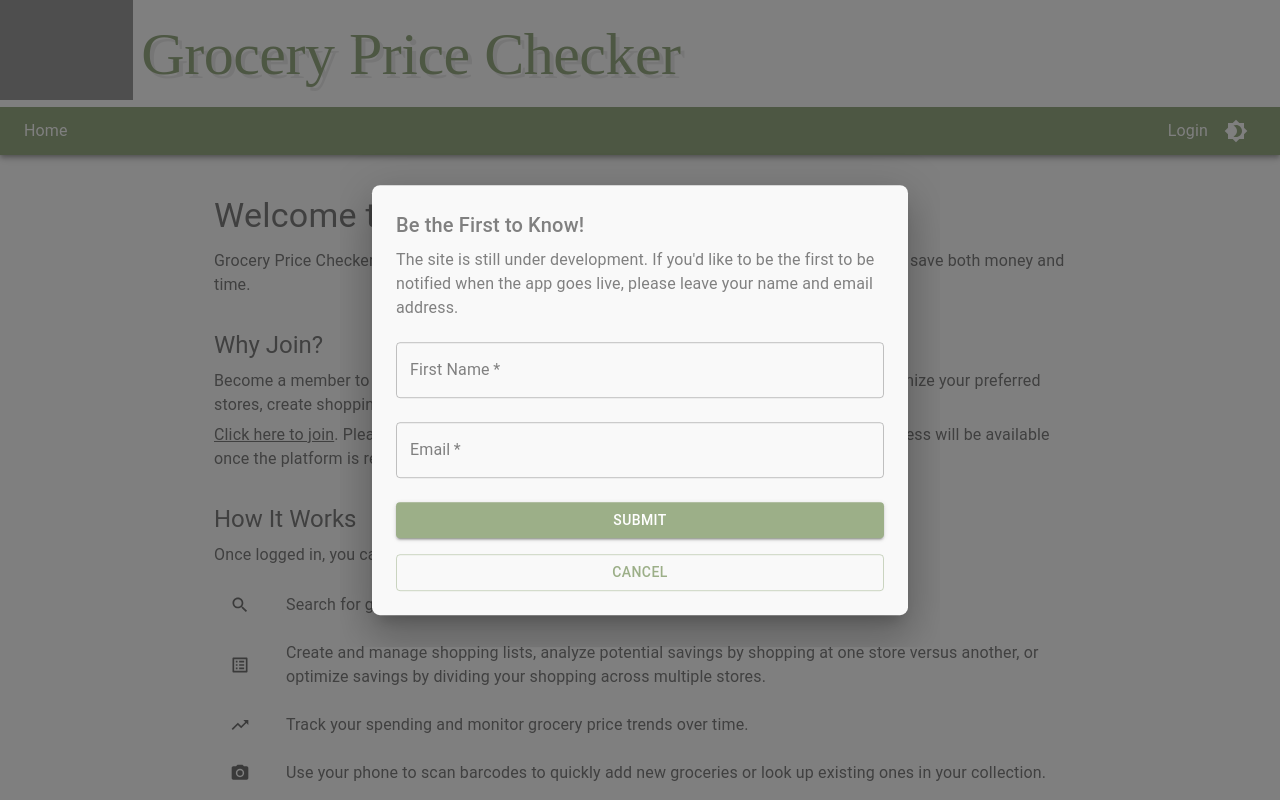
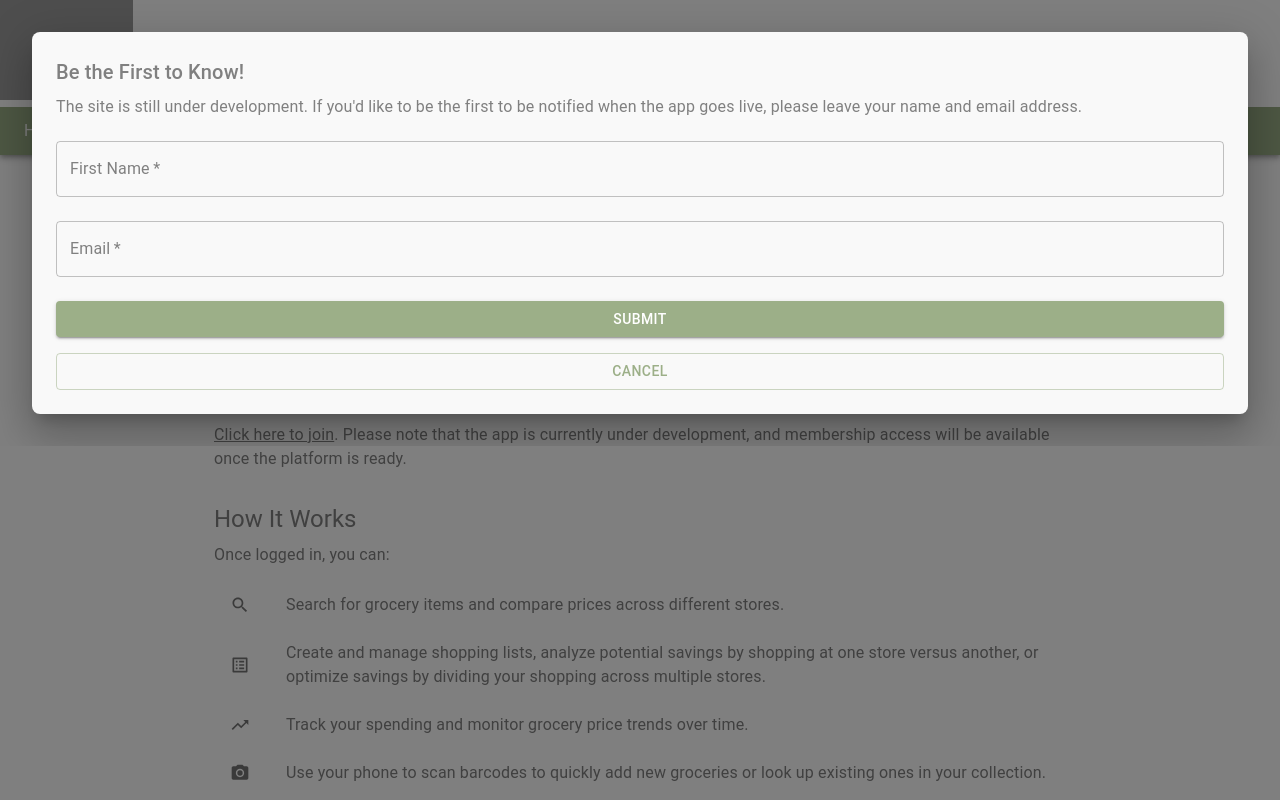
Before and after one commit to chrismayes/price-checker, a React (Create React App) app: page / in a window 1280 px wide. Both pictures are taken after a click on the element "Click here to join". Shown: the top 800 px of the page. Built offline with nearby package versions, Linux system fonts and the light colour scheme; no server answers; grey boxes are pictures that could not be loaded; a web font is replaced by a local one.

Commit message:
code cleanup

```diff
--- a/src/App.css
+++ b/src/App.css
@@ -36,3 +36,14 @@ html, body {
 .no-focus-outline:focus {
   outline: none;
 }
+
+.modal-outer-container {
+  position: 'absolute';
+  top: '50%';
+  left: '50%';
+  transform: 'translate(-50%, -50%)';
+  width: 'calc(100% - 1rem)';
+  max-width: 600;
+  max-height: '90vh';
+  overflow-y: 'auto';
+}
--- a/src/components/BreadcrumbContext.tsx
+++ b/src/components/BreadcrumbContext.tsx
@@ -6,11 +6,11 @@ interface BreadcrumbContextType {
   setOverrideLabel: (value?: string) => void;
 }
 
-const BreadcrumbContext = createContext<BreadcrumbContextType | undefined>(undefined);
-
 interface BreadcrumbProviderProps {
   children: ReactNode;
 }
+
+const BreadcrumbContext = createContext<BreadcrumbContextType | undefined>(undefined);
 
 export const BreadcrumbProvider: React.FC<BreadcrumbProviderProps> = ({ children }) => {
   const [overrideLabel, setOverrideLabel] = useState<string | undefined>(undefined);
--- a/src/components/Header.tsx
+++ b/src/components/Header.tsx
@@ -1,22 +1,11 @@
 import React from 'react';
-import {
-  AppBar,
-  Toolbar,
-  Typography,
-  IconButton,
-  Button,
-  Box,
-  useTheme,
-  useMediaQuery,
-  Link,
-  Tooltip,
-} from '@mui/material';
 import BreadcrumbsNav from './BreadcrumbsNav';
-import { useNavigate, Link as RouterLink } from 'react-router-dom';
 import LogoutIcon from '@mui/icons-material/Logout';
 import PersonIcon from '@mui/icons-material/Person';
 import Brightness4Icon from '@mui/icons-material/Brightness4';
 import Brightness7Icon from '@mui/icons-material/Brightness7';
+import { useNavigate, Link as RouterLink } from 'react-router-dom';
+import {AppBar, Toolbar, Typography, IconButton, Button, Box, useTheme, useMediaQuery, Link,Tooltip} from '@mui/material';
 import { jwtDecode } from 'jwt-decode';
 
 interface TokenPayload {
@@ -36,6 +25,7 @@ const Header: React.FC<HeaderProps> = ({ toggleTheme, currentMode, onLogout }) =
   const navigate = useNavigate();
   const theme = useTheme();
   const isMobile = useMediaQuery(theme.breakpoints.down('sm'));
+
   const token = localStorage.getItem('access_token');
   let firstName: string | null = null;
   if (token) {
@@ -47,28 +37,41 @@ const Header: React.FC<HeaderProps> = ({ toggleTheme, currentMode, onLogout }) =
     }
   }
 
-  const handleLogout = () => {
-    localStorage.removeItem('access_token');
-    localStorage.removeItem('refresh_token');
-    window.dispatchEvent(new Event('authChange'));
-    navigate('/');
-    onLogout();
+  return (
+    <AppBar position="static" color="primary">
+      <HeaderBanner isMobile={isMobile} currentMode={currentMode} />
+      <HeaderToolbar
+        toggleTheme={toggleTheme}
+        currentMode={currentMode}
+        onLogout={onLogout}
+        token={token || undefined}
+        firstName={firstName || undefined}
+        isMobile={isMobile}
+      />
+    </AppBar>
+  );
 };
 
+const HeaderBanner: React.FC<{ isMobile: boolean; currentMode: 'light' | 'dark'; }> = ({ isMobile, currentMode }) => {
+  const theme = useTheme();
   return (
-    <AppBar position="static" color="primary">
-      <Toolbar sx={{
+    <Toolbar
+      sx={{
         justifyContent: 'flex-start',
         backgroundColor: theme.palette.background.default,
         paddingLeft: '0px !important'
-      }}>
+      }}
+    >
       <Box sx={{ display: 'flex', alignItems: 'center', mr: isMobile ? 0 : 1 }}>
         <RouterLink to="/">
           <img
             src={`${process.env.REACT_APP_IMAGES_URL}${currentMode === 'dark' ? '/dark' : ''}/logo.png`}
             alt="Logo"
-              style={isMobile ? { height: '100%', maxHeight: '70px', objectFit: 'contain' }
-                              : { height: '100%', maxHeight: '100px', objectFit: 'contain' }}
+            style={
+              isMobile
+                ? { height: '100%', maxHeight: '70px', objectFit: 'contain' }
+                : { height: '100%', maxHeight: '100px', objectFit: 'contain' }
+            }
           />
         </RouterLink>
       </Box>
@@ -84,34 +87,40 @@ const Header: React.FC<HeaderProps> = ({ toggleTheme, currentMode, onLogout }) =
         Grocery Price Checker
       </Typography>
     </Toolbar>
+  );
+};
+
+const HeaderToolbar: React.FC<{
+  toggleTheme: () => void;
+  currentMode: 'light' | 'dark';
+  onLogout: () => void;
+  token?: string;
+  firstName?: string;
+  isMobile: boolean;
+}> = ({ toggleTheme, currentMode, onLogout, token, firstName, isMobile }) => {
+  return (
     <Toolbar variant="dense" sx={{ justifyContent: 'space-between' }}>
       <BreadcrumbsNav />
       <Box sx={{ display: 'flex', alignItems: 'center' }}>
-          {token && firstName && (
+        {token && firstName ? (
           <>
             <Tooltip title="Account details" arrow>
               <Button
                 color="inherit"
                 component={RouterLink}
                 to="/account"
-                  sx={{
-                    textTransform: 'none',
-                    display: 'flex',
-                    alignItems: 'center',
-                    mr: 1,
-                  }}
+                sx={{textTransform: 'none', display: 'flex', alignItems: 'center', mr: 1}}
               >
                 <PersonIcon sx={{ mr: isMobile ? 0 : 0.5 }} /> {!isMobile && firstName}
               </Button>
             </Tooltip>
             <Tooltip title="Logout" arrow>
-                <IconButton color="inherit" onClick={handleLogout}>
+              <IconButton color="inherit" onClick={onLogout}>
                 <LogoutIcon />
               </IconButton>
             </Tooltip>
           </>
-          )}
-          {!token && (
+        ) : (
           <Link
             component={RouterLink}
             to="/login"
@@ -124,17 +133,13 @@ const Header: React.FC<HeaderProps> = ({ toggleTheme, currentMode, onLogout }) =
             </Typography>
           </Link>
         )}
-          <Tooltip
-            title={currentMode === 'dark' ? 'Switch to light mode' : 'Switch to dark mode'}
-            arrow
-          >
+        <Tooltip title={currentMode === 'dark' ? 'Switch to light mode' : 'Switch to dark mode'} arrow>
           <IconButton onClick={toggleTheme} color="inherit" sx={{ ml: 1 }}>
             {currentMode === 'dark' ? <Brightness7Icon /> : <Brightness4Icon />}
           </IconButton>
         </Tooltip>
       </Box>
     </Toolbar>
-    </AppBar>
   );
 };
 
--- a/src/components/ModalWrapper.tsx
+++ b/src/components/ModalWrapper.tsx
@@ -10,28 +10,8 @@ interface ModalWrapperProps {
 const ModalWrapper: React.FC<ModalWrapperProps> = ({ open, onClose, children }) => {
   return (
     <Modal open={open} onClose={onClose} role="dialog">
-      <div
-        className="thin-scrollbar no-focus-outline"
-        style={{
-          position: 'absolute',
-          top: '50%',
-          left: '50%',
-          transform: 'translate(-50%, -50%)',
-          width: 'calc(100% - 20px)',
-          maxWidth: 600,
-          maxHeight: '90vh',
-          overflowY: 'auto',
-        }}
-      >
-        <Box
-          sx={{
-            m: 4,
-            p: 3,
-            boxShadow: 24,
-            borderRadius: 2,
-            bgcolor: 'background.paper',
-          }}
-        >
+      <div className="thin-scrollbar no-focus-outline modal-outer-container">
+        <Box sx={{m: 4, p: 3, boxShadow: 24, borderRadius: 2, bgcolor: 'background.paper'}}>
           {children}
         </Box>
       </div>
--- a/src/components/ScrollToTop.tsx
+++ b/src/components/ScrollToTop.tsx
@@ -3,11 +3,7 @@ import { useLocation } from 'react-router-dom';
 
 const ScrollToTop: React.FC = () => {
   const { pathname } = useLocation();
-
-  useEffect(() => {
-    window.scrollTo(0, 0);
-  }, [pathname]);
-
+  useEffect(() => {window.scrollTo(0, 0)}, [pathname]);
   return null;
 };
 
```
Also changed, not shown: src/components/Footer.tsx (+1 -6 lines), 2 other files (tests, documents, lock files or other folders). Lines whose indentation alone changed are shown as unchanged.
